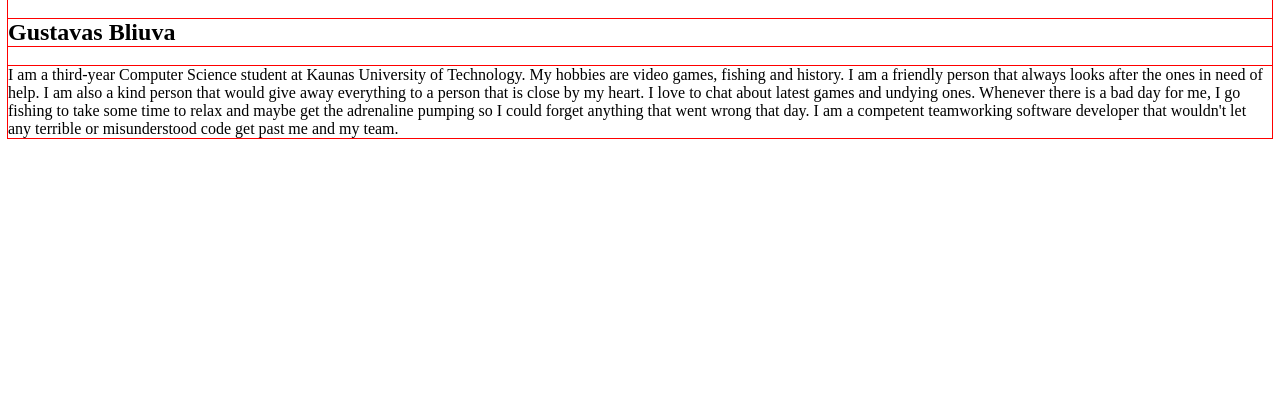
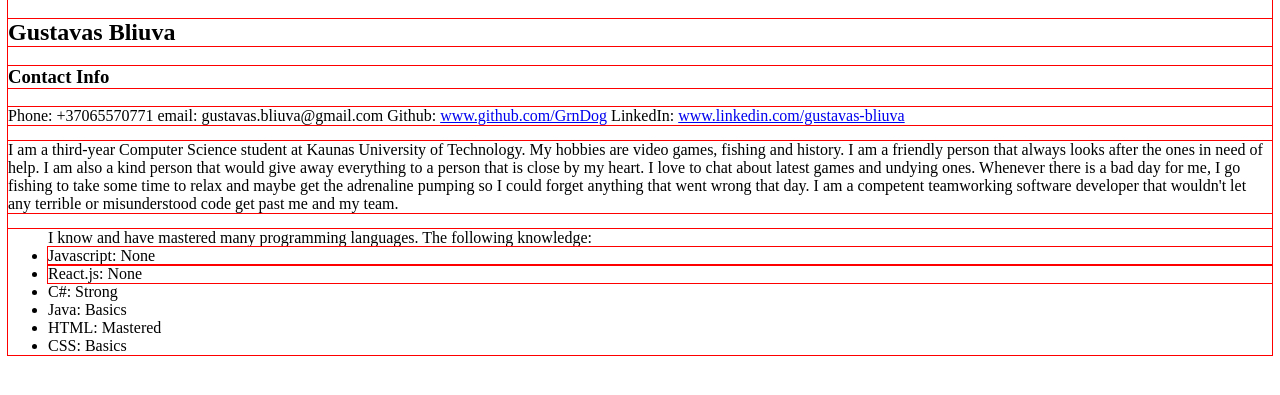
Before and after one commit to GrnDog/GrnDog-Page, a plain HTML site: page Pages/portfolio.html in a window 1280 px wide. Shown: the part 61-456 px from the top of the page. Drawn offline with Linux system fonts and the light colour scheme.

Commit message:
Added a programming language list

```diff
--- a/Pages/portfolio.html
+++ b/Pages/portfolio.html
@@ -9,6 +9,13 @@
 <body class="debug">
     <h1 class="debug">Hi</h1>
     <h2 class="debug">Gustavas Bliuva</h2>
+    <h3 class="debug">Contact Info</h3>
+    <p class="debug">Phone: +37065570771 email: gustavas.bliuva@gmail.com
+        Github: <a href="https://github.com/GrnDog">www.github.com/GrnDog</a>
+        LinkedIn:
+        <a href="https://www.linkedin.com/in/gustavas-bliuva-54a10b39b/">
+            www.linkedin.com/gustavas-bliuva</a>
+    </p>
     <p class="debug">
         I am a third-year Computer Science student at Kaunas University of Technology.
         My hobbies are video games, fishing and history. I am a friendly person
@@ -20,6 +27,15 @@
         teamworking software developer that wouldn't let any terrible or misunderstood
         code get past me and my team.
     </p>
+    <ul class="debug">
+        I know and have mastered many programming languages. The following knowledge:
+        <li class="debug">Javascript: None</li>
+        <li class="debug">React.js: None</li>
+        <li>C#: Strong</li>
+        <li>Java: Basics</li>
+        <li>HTML: Mastered</li>
+        <li>CSS: Basics</li>
+    </ul>
 </body>
 
 </html>
```
